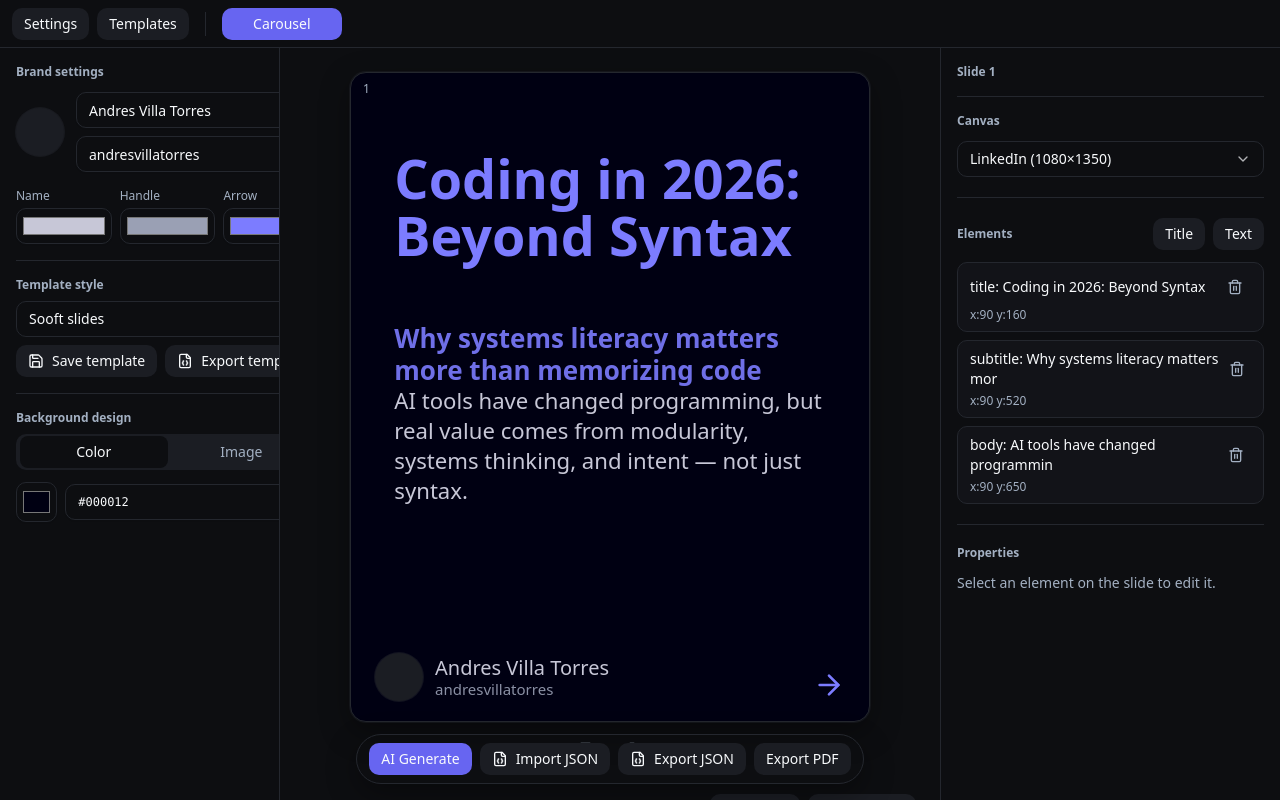
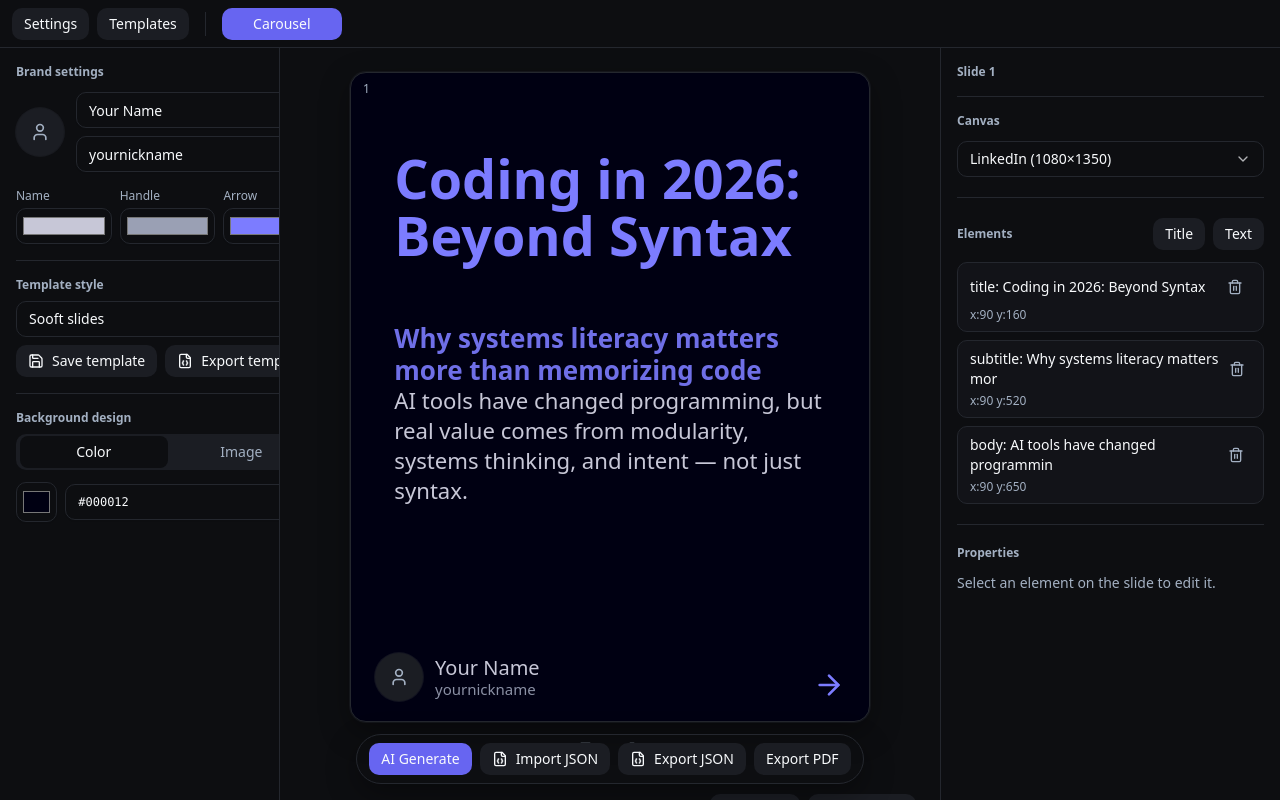
Before and after one commit to ndr3svt/slidesAssetMaker, a React (Vite) app: page / in a window 1280 px wide. Built offline with nearby package versions, Linux system fonts and the light colour scheme.

Commit message:
update readme and license, and generic name and avatar

```diff
--- a/src/App.tsx
+++ b/src/App.tsx
@@ -27,7 +27,7 @@ import { Tabs, TabsContent, TabsList, TabsTrigger } from "@/components/ui/tabs";
 import { Textarea } from "@/components/ui/textarea";
 import { Select, SelectContent, SelectItem, SelectTrigger, SelectValue } from "@/components/ui/select";
 import { Tooltip, TooltipContent, TooltipProvider, TooltipTrigger } from "@/components/ui/tooltip";
-import { Copy, FileJson, ImagePlus, Info, Plus, Save, Trash2 } from "lucide-react";
+import { Copy, FileJson, ImagePlus, Info, Plus, Save, Trash2, User } from "lucide-react";
 import { downloadBlob, exportDeckToPdfBlob } from "@/lib/export";
 import { parseProjectOrLegacy, serializeProject } from "@/lib/project";
 
@@ -41,8 +41,8 @@ export default function App() {
   const [selectedElementId, setSelectedElementId] = useState<string | null>(null);
 
   const [branding, setBranding] = useState<Branding>({
-    name: "Andres Villa Torres",
-    handle: "andresvillatorres",
+    name: "Your Name",
+    handle: "yournickname",
     nameColor: "#c7c7d7",
     handleColor: "#9aa0b4",
     arrowColor: "#7c7cff",
@@ -505,12 +505,14 @@ export default function App() {
                   <button
                     type="button"
                     onClick={() => avatarInputRef.current?.click()}
-                    className="h-12 w-12 overflow-hidden rounded-full bg-secondary ring-1 ring-border/50"
+                    className="flex h-12 w-12 items-center justify-center overflow-hidden rounded-full bg-secondary ring-1 ring-border/50"
                     aria-label="Upload avatar"
                   >
                     {branding.avatarSrc ? (
                       <img src={branding.avatarSrc} alt="" className="h-full w-full object-cover" />
-                    ) : null}
+                    ) : (
+                      <User className="h-5 w-5 text-muted-foreground" />
+                    )}
                   </button>
                   <div className="flex-1 space-y-2">
                     <Input value={branding.name} onChange={(e) => setBranding((b) => ({ ...b, name: e.target.value }))} />
@@ -624,6 +626,7 @@ export default function App() {
                 <SlideCanvas
                   slide={slide}
                   index={selected}
+                  isLast={selected === deck.slides.length - 1}
                   branding={branding}
                   widthPx={CANVAS_WIDTH}
                   selectedElementId={selectedElementId}
@@ -701,6 +704,7 @@ export default function App() {
                           <SlideCanvas
                             slide={s}
                             index={idx}
+                            isLast={idx === deck.slides.length - 1}
                             branding={branding}
                             widthPx={THUMB_WIDTH}
                             interactive={false}
--- a/src/components/slide-canvas.tsx
+++ b/src/components/slide-canvas.tsx
@@ -1,6 +1,6 @@
 import type React from "react";
 import { useMemo, useRef } from "react";
-import { ArrowRight } from "lucide-react";
+import { ArrowRight, ThumbsUp, User } from "lucide-react";
 import type { Branding, EditorSlide, SlideElement } from "@/lib/editor";
 import { clamp } from "@/lib/editor";
 import { cn } from "@/lib/utils";
@@ -8,6 +8,7 @@ import { cn } from "@/lib/utils";
 export function SlideCanvas({
   slide,
   index,
+  isLast = false,
   branding,
   widthPx,
   interactive = true,
@@ -18,6 +19,7 @@ export function SlideCanvas({
 }: {
   slide: EditorSlide;
   index: number;
+  isLast?: boolean;
   branding: Branding;
   widthPx: number;
   interactive?: boolean;
@@ -164,10 +166,12 @@ export function SlideCanvas({
       <div className="pointer-events-none absolute bottom-0 left-0 right-0">
         <div className="flex items-end justify-between px-6 pb-5">
           <div className="flex items-center gap-3">
-            <div className="h-12 w-12 overflow-hidden rounded-full bg-secondary ring-1 ring-border/50">
+            <div className="flex h-12 w-12 items-center justify-center overflow-hidden rounded-full bg-secondary ring-1 ring-border/50">
               {branding.avatarSrc ? (
                 <img src={branding.avatarSrc} alt="" className="h-full w-full object-cover" />
-              ) : null}
+              ) : (
+                <User className="h-5 w-5 text-muted-foreground" />
+              )}
             </div>
             <div className="leading-tight">
               <div className="text-[20px] font-medium" style={{ color: branding.nameColor }}>
@@ -178,7 +182,16 @@ export function SlideCanvas({
               </div>
             </div>
           </div>
-          <ArrowRight className="h-8 w-8" style={{ color: branding.arrowColor }} />
+          {isLast ? (
+            <ThumbsUp
+              className="h-8 w-8"
+              color={branding.arrowColor}
+              fill={branding.arrowColor}
+              strokeWidth={2}
+            />
+          ) : (
+            <ArrowRight className="h-8 w-8" style={{ color: branding.arrowColor }} />
+          )}
         </div>
       </div>
     </div>
```
Also changed, not shown: 2 other files (tests, documents, lock files or other folders).
